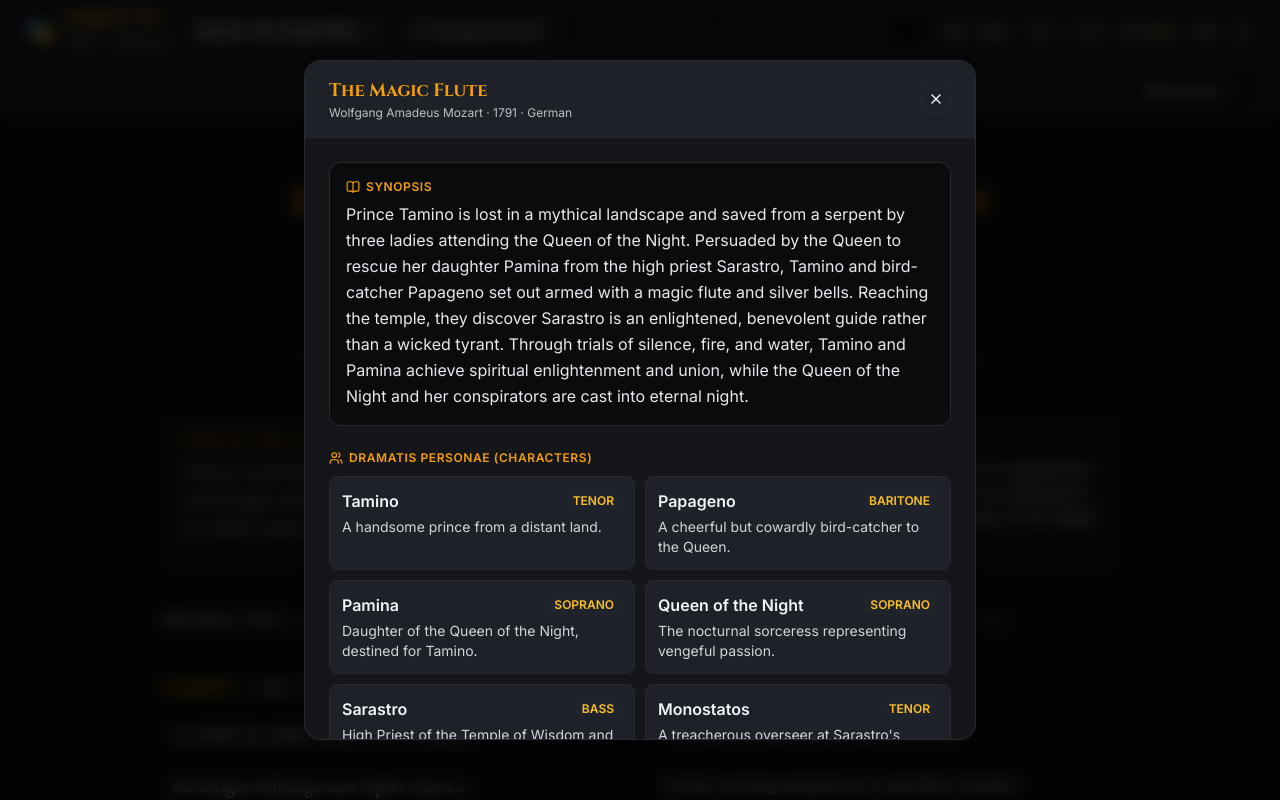
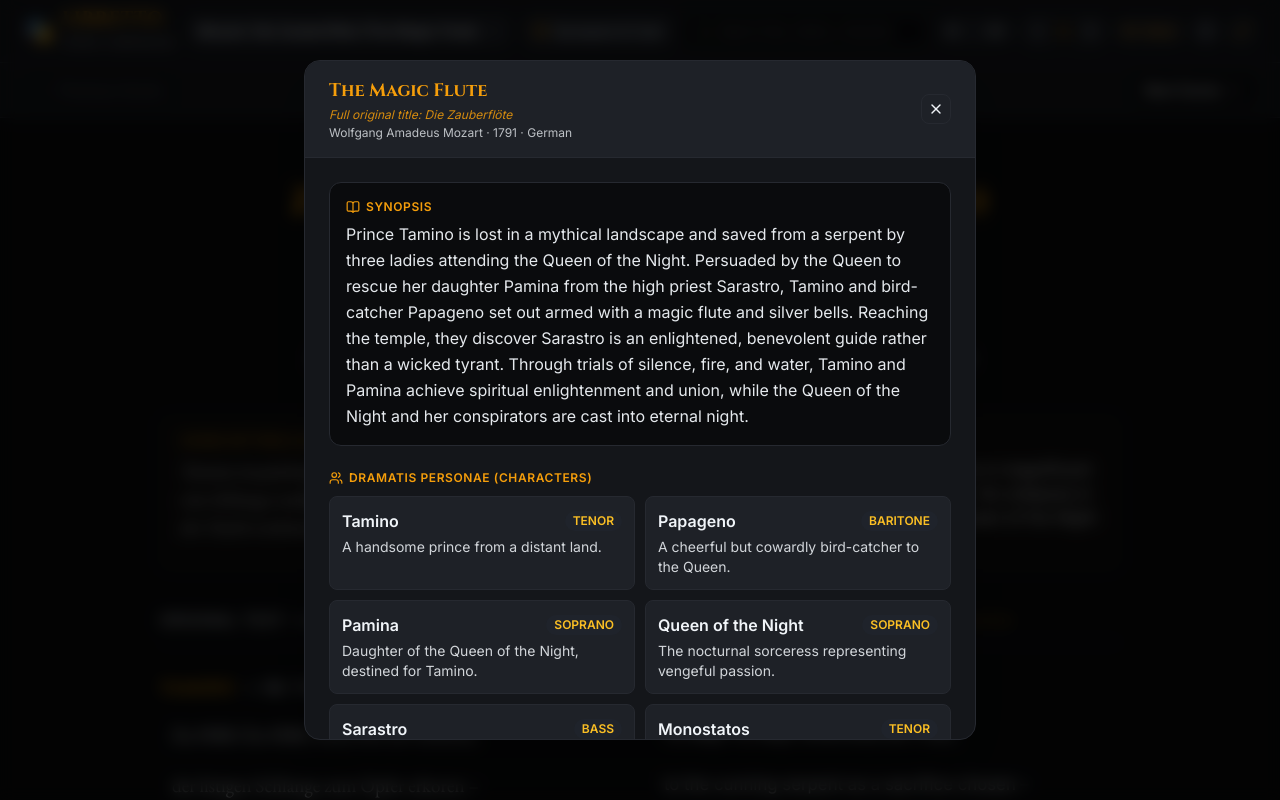
Before and after one commit to schochdo/Libretto, a React (Vite) app: page / in a window 1280 px wide. Both pictures are taken after a click on the button "Synopsis & Cast". Built offline with nearby package versions, Linux system fonts and the light colour scheme.

Commit message:
style: refine opera selector titles and display full official title in Synopsis modal

```diff
--- a/src/components/Navbar.tsx
+++ b/src/components/Navbar.tsx
@@ -153,7 +153,7 @@
             <select
               value={currentOpera.id}
               onChange={(e) => onSelectOpera(e.target.value)}
-              className="appearance-none font-medium text-xs sm:text-sm py-1.5 pl-2.5 pr-8 rounded-lg border cursor-pointer focus:outline-none focus:ring-1 transition-colors max-w-[210px] sm:max-w-xs truncate"
+              className="appearance-none font-medium text-xs sm:text-sm py-1.5 pl-2.5 pr-8 rounded-lg border cursor-pointer focus:outline-none focus:ring-1 transition-colors max-w-[260px] sm:max-w-xs md:max-w-sm truncate"
               style={{
                 backgroundColor: 'var(--bg-tertiary)',
                 borderColor: 'var(--border-color)',
@@ -162,10 +162,12 @@
             >
               {catalog.map((op) => {
                 const composerLast = op.composer.split(' ').pop() || op.composer;
-                const shortTitle = op.id === 'die-zauberfloete' ? 'Die Zauberflöte' : op.title;
+                const label = op.id === 'die-zauberfloete'
+                  ? `${composerLast}: Die Zauberflöte (The Magic Flute)`
+                  : `${composerLast}: ${op.title}`;
                 return (
                   <option key={op.id} value={op.id}>
-                    {composerLast}: {shortTitle}
+                    {label}
                   </option>
                 );
               })}
--- a/src/components/TableOfContentsModal.tsx
+++ b/src/components/TableOfContentsModal.tsx
@@ -34,7 +34,12 @@
             <h3 className="font-display font-bold text-lg" style={{ color: 'var(--accent)' }}>
               {opera.title}
             </h3>
-            <p className="text-xs opacity-75">
+            {opera.originalTitle && opera.originalTitle !== opera.title && (
+              <p className="text-xs italic opacity-85 mt-0.5" style={{ color: 'var(--accent)' }}>
+                Full original title: {opera.originalTitle}
+              </p>
+            )}
+            <p className="text-xs opacity-75 mt-0.5">
               {opera.composer} · {opera.year} · {opera.languageLabel}
             </p>
           </div>
```
